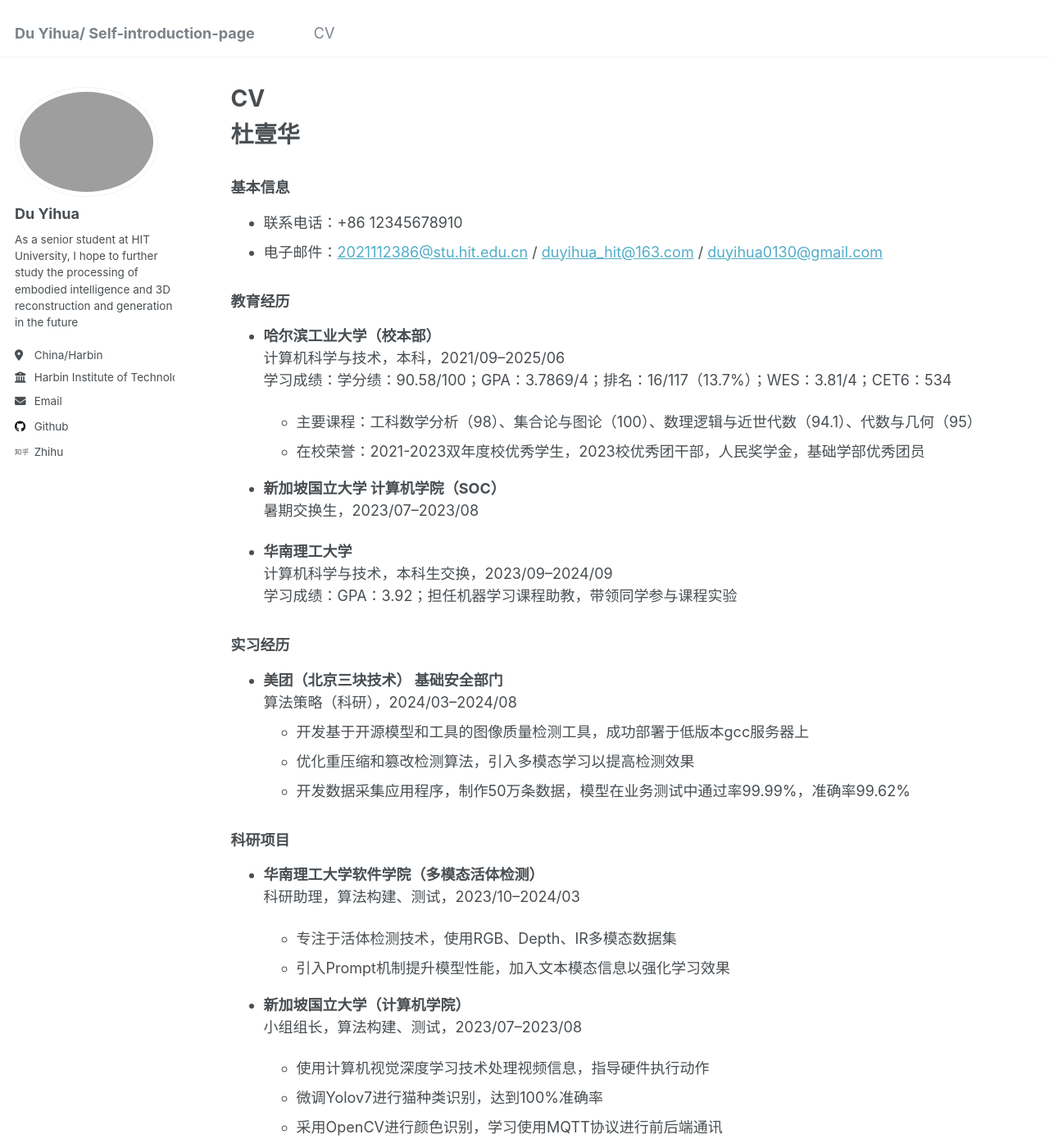
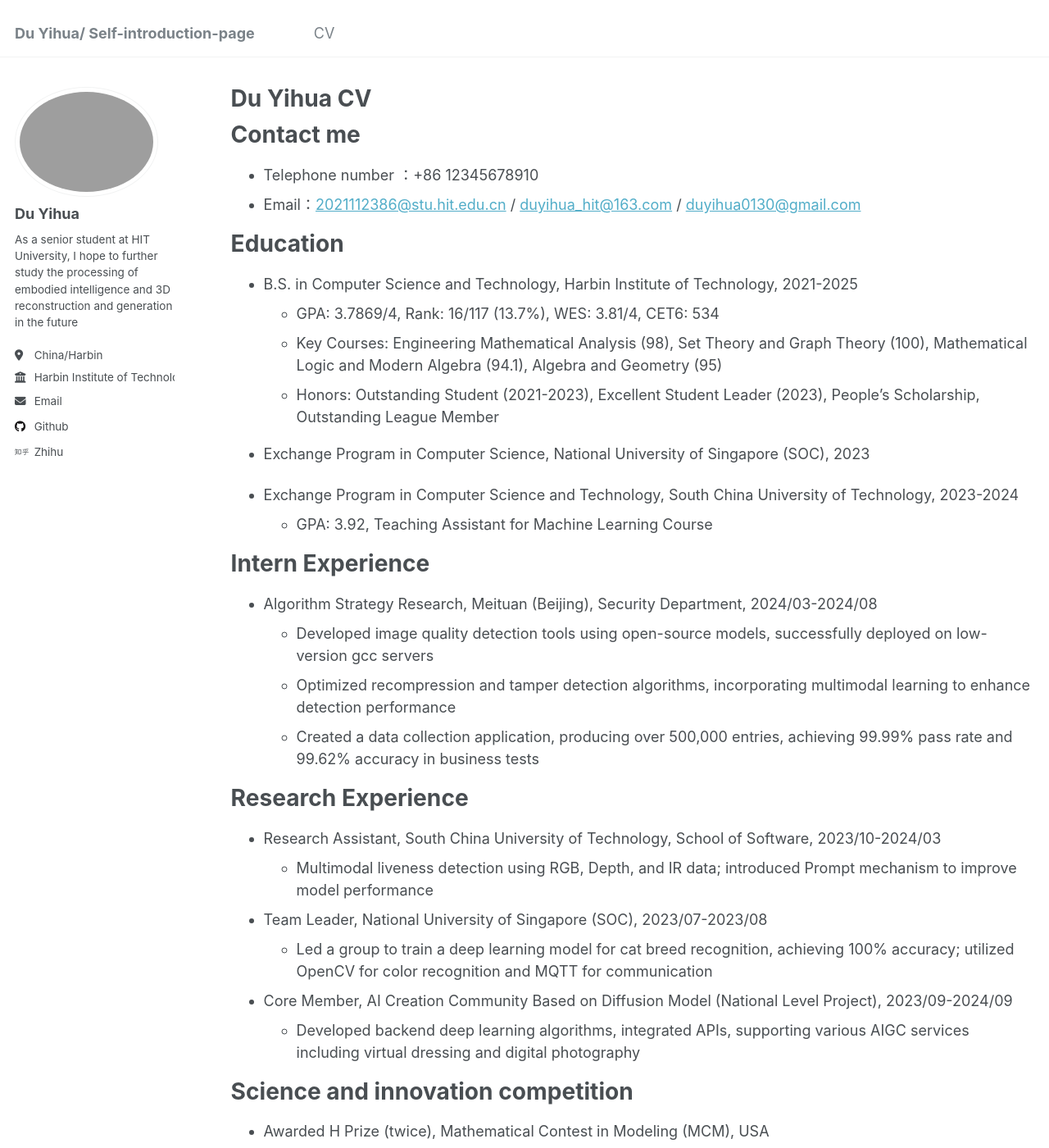
Before and after one commit to hit-perfect/hit-perfect.github.io, a Jekyll site: the page built from _pages/cv.md, in a window 1280 px wide and 1400 px high. Shown: the whole window at 82% size. Built offline with Jekyll 4.4.1, drawn with Linux system fonts in a browser that asks for light colours; some of the changed text lies outside the part shown.

Commit message:
Update cv.md

```diff
--- a/_pages/cv.md
+++ b/_pages/cv.md
@@ -1,6 +1,6 @@
 ---
 layout: archive
-title: "CV"
+title: "Du Yihua CV"
 permalink: /cv/
 author_profile: true
 redirect_from:
@@ -8,73 +8,60 @@ redirect_from:
 ---
 
 {% include base_path %}
-# 杜壹华
 
-### 基本信息
+Contact me
+======
+- Telephone number ：+86 12345678910
+- Email：[2021112386@stu.hit.edu.cn](mailto:2021112386@stu.hit.edu.cn) / [duyihua\_hit@163.com](mailto:duyihua_hit@163.com) / [duyihua0130@gmail.com](mailto:duyihua0130@gmail.com)
 
-- 联系电话：+86 12345678910
-- 电子邮件：[2021112386@stu.hit.edu.cn](mailto:2021112386@stu.hit.edu.cn) / [duyihua\_hit@163.com](mailto:duyihua_hit@163.com) / [duyihua0130@gmail.com](mailto:duyihua0130@gmail.com)
+Education
+======
+* B.S. in Computer Science and Technology, Harbin Institute of Technology, 2021-2025
+  - GPA: 3.7869/4, Rank: 16/117 (13.7%), WES: 3.81/4, CET6: 534
+  - Key Courses: Engineering Mathematical Analysis (98), Set Theory and Graph Theory (100), Mathematical Logic and Modern Algebra (94.1), Algebra and Geometry (95)
+  - Honors: Outstanding Student (2021-2023), Excellent Student Leader (2023), People's Scholarship, Outstanding League Member
 
-### 教育经历
+* Exchange Program in Computer Science, National University of Singapore (SOC), 2023
 
-- **哈尔滨工业大学（校本部）**\
-  计算机科学与技术，本科，2021/09--2025/06\
-  学习成绩：学分绩：90.58/100；GPA：3.7869/4；排名：16/117（13.7%）；WES：3.81/4；CET6：534
+* Exchange Program in Computer Science and Technology, South China University of Technology, 2023-2024
+  - GPA: 3.92, Teaching Assistant for Machine Learning Course
 
-  - 主要课程：工科数学分析（98）、集合论与图论（100）、数理逻辑与近世代数（94.1）、代数与几何（95）
-  - 在校荣誉：2021-2023双年度校优秀学生，2023校优秀团干部，人民奖学金，基础学部优秀团员
+Intern Experience
+======
+* Algorithm Strategy Research, Meituan (Beijing), Security Department, 2024/03-2024/08
+  - Developed image quality detection tools using open-source models, successfully deployed on low-version gcc servers
+  - Optimized recompression and tamper detection algorithms, incorporating multimodal learning to enhance detection performance
+  - Created a data collection application, producing over 500,000 entries, achieving 99.99% pass rate and 99.62% accuracy in business tests
 
-- **新加坡国立大学 计算机学院（SOC）**\
-  暑期交换生，2023/07--2023/08
+Research Experience
+======
+* Research Assistant, South China University of Technology, School of Software, 2023/10-2024/03
+  - Multimodal liveness detection using RGB, Depth, and IR data; introduced Prompt mechanism to improve model performance
 
-- **华南理工大学**\
-  计算机科学与技术，本科生交换，2023/09--2024/09\
-  学习成绩：GPA：3.92；担任机器学习课程助教，带领同学参与课程实验
+* Team Leader, National University of Singapore (SOC), 2023/07-2023/08
+  - Led a group to train a deep learning model for cat breed recognition, achieving 100% accuracy; utilized OpenCV for color recognition and MQTT for communication
 
-### 实习经历
+* Core Member, AI Creation Community Based on Diffusion Model (National Level Project), 2023/09-2024/09
+  - Developed backend deep learning algorithms, integrated APIs, supporting various AIGC services including virtual dressing and digital photography
 
-- **美团（北京三块技术） 基础安全部门**\
-  算法策略（科研），2024/03--2024/08
-  - 开发基于开源模型和工具的图像质量检测工具，成功部署于低版本gcc服务器上
-  - 优化重压缩和篡改检测算法，引入多模态学习以提高检测效果
-  - 开发数据采集应用程序，制作50万条数据，模型在业务测试中通过率99.99%，准确率99.62%
+Science and innovation competition
+======
+* Awarded H Prize (twice), Mathematical Contest in Modeling (MCM), USA
+* Second Prize in Northeast Regional Round, 17th National Collegiate Software Innovation Competition (Top 20 in Northeast Region)
+* Second Prize in 6th Global Campus Artificial Intelligence Algorithm Elite Competition (National second place, highest ranking among second prize winners)(2/372)
 
-### 科研项目
+Student experience
+======
+* Member, Student Academic Support Center, Harbin Institute of Technology Student Union, 2022/09-2023/09
+  - Organized academic seminars and planned volunteer activities
 
-- **华南理工大学软件学院（多模态活体检测）**\
-  科研助理，算法构建、测试，2023/10--2024/03
+* Sports and Welfare Committee Member, Class of 2021 Computer Science and Technology, 2022/09-2025/06
+  - Promoted class development and supported sports activities
 
-  - 专注于活体检测技术，使用RGB、Depth、IR多模态数据集
-  - 引入Prompt机制提升模型性能，加入文本模态信息以强化学习效果
+Personal ability
+======
+* **Technical Skills**: Extensive development experience and deep learning practice; proficient in Linux server operations; experienced with VSCode, PyCharm, and various compilers
 
-- **新加坡国立大学（计算机学院）**\
-  小组组长，算法构建、测试，2023/07--2023/08
+* **Other Skills**: Excellent organizational and communication skills; strong teamwork abilities; efficient under pressure; highly self-motivated
 
-  - 使用计算机视觉深度学习技术处理视频信息，指导硬件执行动作
-  - 微调Yolov7进行猫种类识别，达到100%准确率
-  - 采用OpenCV进行颜色识别，学习使用MQTT协议进行前后端通讯
-
-- **基于扩散模型的虚拟创作交流社区（国家级大创）**\
-  核心组员，算法构建，2023/09--2024/09
-
-  - 建立开放的AI创作社区，使用扩散模型和AIGC工具
-  - 负责后端深度学习算法的集成和API调用，支持虚拟换装、数字写真等功能
-
-### 科创竞赛
-
-- 美国大学生数学建模比赛 H奖（两次）
-- 第十七届全国大学生软件创新大赛 东北区域赛二等奖（东北赛区前20名）
-- 第六届全球校园人工智能算法精英大赛 全国二等奖（二等奖排名第一、准确率全国第二）
-
-### 学生经历
-
-- **哈尔滨工业大学校学生会-学业支持中心**\
-  干事，组织学业讲座、策划志愿活动，2022/09--2023/09
-- **21级计算机科学与技术 2班**\
-  体育委员兼生活委员，促进班级发展，2022/09--2025/06
-
-### 个人能力
-
-- **计算机能力**：丰富的开发经验和深度学习实践经验，精通Linux服务器操作，熟练使用VSCode、PyCharm等编译器
-- **其他能力**：优秀的组织和沟通能力，团队合作精神强，能在高压环境下保持高效，并具备高度自我驱动意识
-- **兴趣爱好**：羽毛球、长跑，葫芦丝九级证书
+* **Interests**: Badminton, long-distance running, Level 9 hulusi certificate
```
